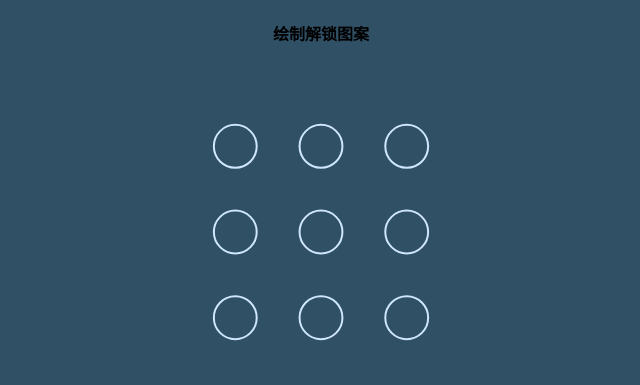
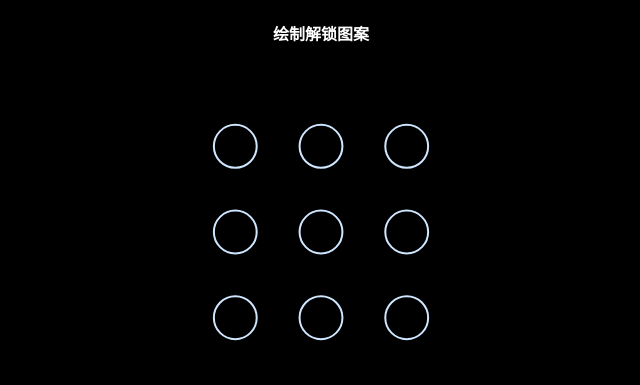
Before and after one commit to yefan123/frontend-applications-template, a website: page 手势图--手机端/index.html in a window 1280 px wide. Shown: the whole page, without its empty margins (319-959 px from the left). Drawn offline with Linux system fonts and the light colour scheme.

Commit message:
electrno化

```diff
--- a/手势图--手机端/H5lock.js
+++ b/手势图--手机端/H5lock.js
@@ -1,12 +1,10 @@
-(function () {
 
+//设置window属性实现跨模块调用
 window.H5lock = function (obj) {
     this.height = obj.height;
     this.width = obj.width;
     this.chooseType = Number(window.localStorage.getItem('chooseType')) || obj.chooseType;
 };
-
-
 H5lock.prototype.drawCle = function (x, y) { // 初始化解锁密码面板
     this.ctx.strokeStyle = '#CFE6FF';
     this.ctx.lineWidth = 2;
@@ -44,12 +42,10 @@
     this.ctx.lineTo(po.x, po.y);
     this.ctx.stroke();
     this.ctx.closePath();
-
 };
 H5lock.prototype.createCircle = function () {
     let i;
     // 创建解锁点的坐标，根据canvas的大小来平均分配半径
-
     const n = this.chooseType;
     let count = 0;
     this.r = this.ctx.canvas.width / (2 + 4 * n);// 公式计算
@@ -86,14 +82,11 @@
     let i;
     // 核心变换方法在touchmove时候调用
     this.ctx.clearRect(0, 0, this.ctx.canvas.width, this.ctx.canvas.height);
-
     for (i = 0; i < this.arr.length; i++) { // 每帧先把面板画出来
         this.drawCle(this.arr[i].x, this.arr[i].y);
     }
-
     this.drawPoint(this.lastPoint);// 每帧花轨迹
     this.drawLine(po, this.lastPoint);// 每帧画圆心
-
     for (i = 0; i < this.restPoint.length; i++) {
         if (Math.abs(po.x - this.restPoint[i].x) < this.r && Math.abs(po.y - this.restPoint[i].y) < this.r) {
             this.drawPoint(this.restPoint[i].x, this.restPoint[i].y);
@@ -102,14 +95,12 @@
             break;
         }
     }
-
 };
 H5lock.prototype.checkPass = function (psw1, psw2) {
     let i;
     // 检测密码
     let p1 = '',
         p2 = '';
-
     for (i = 0; i < psw1.length; i++) {
         p1 += psw1[i].index + psw1[i].index;
     }
@@ -145,7 +136,6 @@
         this.pswObj.fpassword = psw;
         document.getElementById('title').innerHTML = '再次输入';
     }
-
 };
 H5lock.prototype.makeState = function () {
     if (this.pswObj.step === 2) {
@@ -173,9 +163,9 @@
 };
 H5lock.prototype.initDom = function () {
     const wrap = document.createElement('div');
-        const str = '<h4 id="title" class="title">绘制解锁图案</h4>' +
-            '<a id="updatePassword" style="position: absolute;right: 5px;top: 5px;color:#fff;font-size: 10px;display:none;">重置密码</a>' +
-            '<canvas id="canvas" width="300" height="300" style="display: inline-block;margin-top: 15px;"></canvas>';
+    const str = `<h4 id="title" class="title">绘制解锁图案</h4>
+            <a id="updatePassword" style="position: absolute;right: 5px;top: 5px;font-size: 10px;display:none;">重置密码</a>
+            <canvas id="canvas" width="300" height="300" style="display: inline-block;margin-top: 15px;"></canvas>`;
     wrap.setAttribute('style', 'position: absolute;top:0;left:0;right:0;bottom:0;');
     wrap.innerHTML = str;
     document.body.appendChild(wrap);
@@ -200,13 +190,13 @@
 };
 H5lock.prototype.bindEvent = function () {
     const self = this;
+    //手机端的触屏IO
     this.canvas.addEventListener("touchstart", function (e) {
         e.preventDefault();// 某些android 的 touchmove不宜触发 所以增加此行代码
         const po = self.getPosition(e);
         console.log(po);
         for (let i = 0; i < self.arr.length; i++) {
             if (Math.abs(po.x - self.arr[i].x) < self.r && Math.abs(po.y - self.arr[i].y) < self.r) {
-
                 self.touchFlag = true;
                 self.drawPoint(self.arr[i].x, self.arr[i].y);
                 self.lastPoint.push(self.arr[i]);
@@ -225,12 +215,9 @@
             self.touchFlag = false;
             self.storePass(self.lastPoint);
             setTimeout(function () {
-
                 self.reset();
             }, 300);
         }
-
-
     }, false);
     document.addEventListener('touchmove', function (e) {
         e.preventDefault();
@@ -239,4 +226,4 @@
         self.updatePassword();
     });
 }
-})();
+//JavaScript原生选择器比如querySelector比jquery更高效, 因为前者直接调用了js引擎
--- a/手势图--手机端/index.html
+++ b/手势图--手机端/index.html
@@ -7,7 +7,11 @@
     <style type="text/css">
         body {
             text-align: center;
-            background-color: #305066;
+            background-color: #000;
+        }
+
+        *{
+            color: #fff;
         }
 
     </style>
```
Also changed, not shown: 手势图--手机端/package.json (added, +11 -0 lines). Lines whose indentation alone changed are shown as unchanged.
